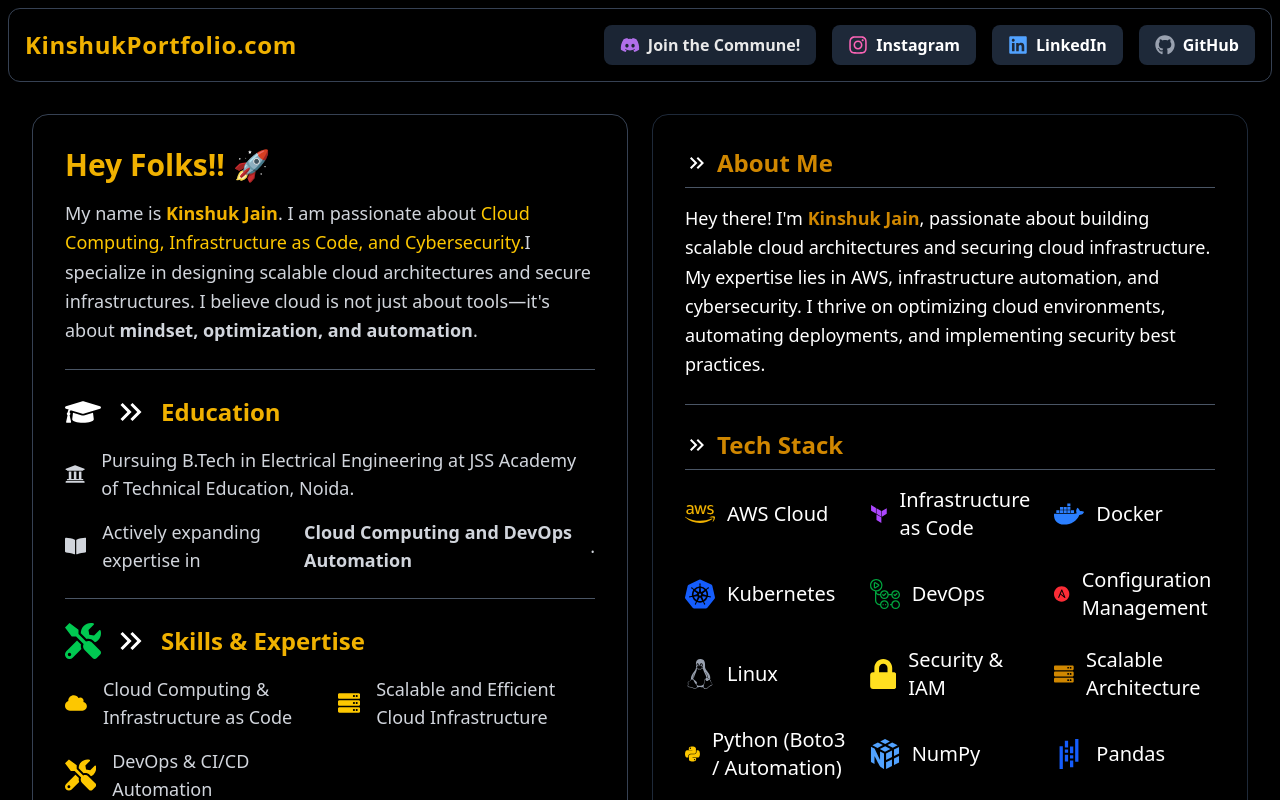
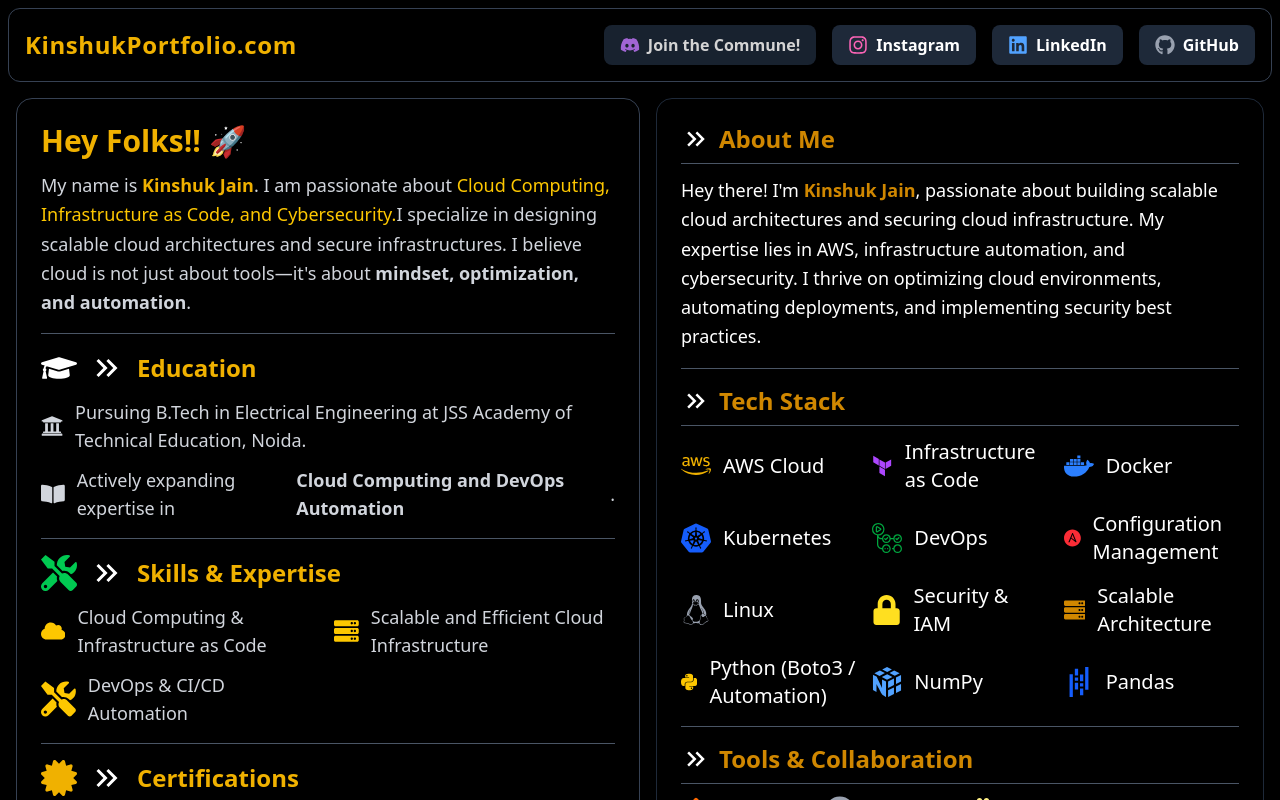
Before and after one commit to kinshukjainn/kinshukkportfolio, a React (Vite) app: page / in a window 1280 px wide. Shown: the top 800 px of the page. Built offline with nearby package versions, Linux system fonts and the light colour scheme.

Commit message:
new ui changes and icon changes

```diff
--- a/src/Content/Leftcontent.tsx
+++ b/src/Content/Leftcontent.tsx
@@ -6,13 +6,13 @@ import {
 } from "react-icons/si";
 import { MdOutlineKeyboardDoubleArrowRight } from "react-icons/md";
 
-const LeftContent = () => {
+const LeftContent = ({ className = "" }) => {
   return (
-    <div className="bg-black border border-gray-800 font-inter shadow-lg p-6 md:p-8 rounded-2xl w-full md:w-2/3 lg:w-1/2 flex-grow">
+    <div className={`bg-black border border-gray-800 font-inter shadow-lg p-4 md:p-6 rounded-2xl w-full max-w-3xl mx-auto lg:mx-0 ${className}`}>
 
       {/* About Me Section */}
-      <h2 className="text-2xl font-bold mb-4 pb-2 border-b border-gray-600 text-yellow-600 flex items-center gap-2">
-        <MdOutlineKeyboardDoubleArrowRight className="text-white" /> About Me
+      <h2 className="text-2xl font-bold mb-3 pb-2 border-b border-gray-600 text-yellow-600 flex items-center gap-2">
+        <MdOutlineKeyboardDoubleArrowRight className="text-white text-3xl" /> About Me
       </h2>
       <p className="text-white leading-relaxed text-base md:text-lg">
         Hey there! I'm <span className="font-semibold text-yellow-600">Kinshuk Jain</span>,
@@ -21,13 +21,13 @@ const LeftContent = () => {
         I thrive on optimizing cloud environments, automating deployments, and implementing security best practices.
       </p>
 
-      <div className="my-6 border-t border-gray-600"></div>
+      <div className="my-4 border-t border-gray-600"></div>
 
       {/* Tech Stack Section */}
-      <h2 className="text-2xl font-bold mb-4 pb-2 border-b border-gray-600 text-yellow-600 flex items-center gap-2">
-        <MdOutlineKeyboardDoubleArrowRight className="text-white" /> Tech Stack
+      <h2 className="text-2xl font-bold mb-3 pb-2 border-b border-gray-600 text-yellow-600 flex items-center gap-2">
+        <MdOutlineKeyboardDoubleArrowRight className="text-white text-3xl" /> Tech Stack
       </h2>
-      <ul className="grid grid-cols-2 sm:grid-cols-3 gap-6 text-white text-lg md:text-xl">
+      <ul className="grid grid-cols-2 sm:grid-cols-3 gap-4 text-white text-lg md:text-xl">
         <li className="flex items-center gap-3"><FaAws className="text-yellow-500 text-3xl" /> AWS Cloud</li>
         <li className="flex items-center gap-3"><SiTerraform className="text-purple-500 text-3xl" /> Infrastructure as Code</li>
         <li className="flex items-center gap-3"><FaDocker className="text-blue-500 text-3xl" /> Docker</li>
@@ -42,13 +42,13 @@ const LeftContent = () => {
         <li className="flex items-center gap-3"><SiPandas className="text-blue-600 text-3xl" /> Pandas</li>
       </ul>
 
-      <div className="my-6 border-t border-gray-600"></div>
+      <div className="my-4 border-t border-gray-600"></div>
 
       {/* Tools & Collaboration Section */}
-      <h2 className="text-2xl font-bold mb-4 pb-2 border-b border-gray-600 text-yellow-600 flex items-center gap-2">
-        <MdOutlineKeyboardDoubleArrowRight className="text-white" /> Tools & Collaboration
+      <h2 className="text-2xl font-bold mb-3 pb-2 border-b border-gray-600 text-yellow-600 flex items-center gap-2">
+        <MdOutlineKeyboardDoubleArrowRight className="text-white text-3xl" /> Tools & Collaboration
       </h2>
-      <ul className="grid grid-cols-2 sm:grid-cols-4 gap-6 text-white text-lg md:text-xl">
+      <ul className="grid grid-cols-2 sm:grid-cols-4 gap-4 text-white text-lg md:text-xl">
         <li className="flex items-center gap-3"><FaGitAlt className="text-orange-500 text-3xl" /> Git</li>
         <li className="flex items-center gap-3"><FaGithub className="text-gray-400 text-3xl" /> GitHub</li>
         <li className="flex items-center gap-3"><FaSlack className="text-yellow-200 text-3xl" /> Slack</li>
--- a/src/Content/Rightcontent.tsx
+++ b/src/Content/Rightcontent.tsx
@@ -4,12 +4,12 @@ import {
 } from "react-icons/fa";
 import { MdOutlineKeyboardDoubleArrowRight } from "react-icons/md";
 
-const RightContent = () => {
+const RightContent = ({ className = "" }) => {
   return (
-    <div className="bg-black border border-gray-700 font-poppins shadow-lg p-6 md:p-8 rounded-2xl w-full md:w-1/2 flex-grow">
+    <div className={`bg-black border border-gray-700 font-poppins shadow-lg p-4 md:p-6 rounded-2xl w-full lg:w-1/2 flex-shrink-0 max-w-3xl mx-auto lg:mx-0 ${className}`}>
 
       {/* 🚀 Introduction Section */}
-      <h2 className="text-3xl font-bold mb-4 text-yellow-500 flex items-center gap-3">
+      <h2 className="text-3xl font-bold mb-3 text-yellow-500 flex items-center gap-3">
         Hey Folks!! 🚀
       </h2>
       <p className="text-gray-300 leading-relaxed text-base md:text-lg">
@@ -18,61 +18,57 @@ const RightContent = () => {
         I specialize in designing scalable cloud architectures and secure infrastructures.
         I believe cloud is not just about tools—it's about <span className="font-semibold">mindset, optimization, and automation</span>.
       </p>
-
-      <div className="my-6 border-t border-gray-600"></div>
+      <div className="my-4 border-t border-gray-600"></div>
 
       {/* 🎓 Education Section */}
-      <h2 className="text-2xl font-semibold mb-4 text-yellow-500 flex items-center gap-3">
+      <h2 className="text-2xl font-semibold mb-3 text-yellow-500 flex items-center gap-3">
         <FaGraduationCap className="text-4xl text-white" />
         <MdOutlineKeyboardDoubleArrowRight className="text-white text-4xl" /> Education
       </h2>
-      <ul className="space-y-4 text-gray-300 text-base md:text-lg">
-        <li className="flex items-center gap-4">
+      <ul className="space-y-3 text-gray-300 text-base md:text-lg">
+        <li className="flex items-center gap-3">
           <FaUniversity className="text-3xl text-gray-300" />
           Pursuing B.Tech in Electrical Engineering at JSS Academy of Technical Education, Noida.
         </li>
-        <li className="flex items-center gap-4">
+        <li className="flex items-center gap-3">
           <FaBookOpen className="text-3xl text-gray-300" />
           Actively expanding expertise in <span className="font-semibold">Cloud Computing and DevOps Automation</span>.
         </li>
       </ul>
-
-      <div className="my-6 border-t border-gray-600"></div>
+      <div className="my-4 border-t border-gray-600"></div>
 
       {/* 🛠️ Skills & Expertise */}
-      <h2 className="text-2xl font-semibold mb-4 text-yellow-500 flex items-center gap-3">
+      <h2 className="text-2xl font-semibold mb-3 text-yellow-500 flex items-center gap-3">
         <FaTools className="text-4xl text-green-500" />
         <MdOutlineKeyboardDoubleArrowRight className="text-white text-4xl" /> Skills & Expertise
       </h2>
-      <ul className="grid grid-cols-1 md:grid-cols-2 gap-4 text-gray-300 text-base md:text-lg">
-        <li className="flex items-center gap-4">
+      <ul className="grid grid-cols-1 md:grid-cols-2 gap-3 text-gray-300 text-base md:text-lg">
+        <li className="flex items-center gap-3">
           <FaCloud className="text-4xl text-yellow-400" />
           Cloud Computing & Infrastructure as Code
         </li>
-        <li className="flex items-center gap-4">
+        <li className="flex items-center gap-3">
           <FaServer className="text-4xl text-yellow-400" />
           Scalable and Efficient Cloud Infrastructure
         </li>
-        <li className="flex items-center gap-4">
+        <li className="flex items-center gap-3">
           <FaTools className="text-4xl text-yellow-400" />
           DevOps & CI/CD Automation
         </li>
       </ul>
-
-      <div className="my-6 border-t border-gray-600"></div>
+      <div className="my-4 border-t border-gray-600"></div>
 
       {/* 🏆 Certifications */}
-      <h2 className="text-2xl font-semibold mb-4 text-yellow-500 flex items-center gap-3">
+      <h2 className="text-2xl font-semibold mb-3 text-yellow-500 flex items-center gap-3">
         <FaCertificate className="text-4xl text-yellow-500" />
         <MdOutlineKeyboardDoubleArrowRight className="text-white text-4xl" /> Certifications
       </h2>
-      <ul className="space-y-4 text-gray-300 text-base md:text-lg">
-        <li className="flex items-center gap-4">
+      <ul className="space-y-3 text-gray-300 text-base md:text-lg">
+        <li className="flex items-center gap-3">
           <FaLock className="text-4xl text-yellow-300" />
           AWS Certified Cloud Practitioner (Attempted, Preparing for Retake)
         </li>
       </ul>
-
     </div>
   );
 };
--- a/src/components/MainContent.tsx
+++ b/src/components/MainContent.tsx
@@ -1,15 +1,13 @@
 import Rightcontent from "../Content/Rightcontent";
 import Leftcontent from "../Content/Leftcontent";
+
 const MainContent = () => {
   return (
-    <>
-    <div className="flex flex-col font-inter bg-black mr-2 ml-2 mt-2 mb-2 rounded-lg font-sans md:flex-row justify-center items-start p-6 gap-6">
+    <div className="flex flex-col md:flex-row justify-center items-start p-4 gap-4 bg-black rounded-lg w-full max-w-7xl mx-auto font-inter">
+      <Rightcontent className="w-full md:w-1/2" />
+      <Leftcontent className="w-full md:w-1/2" />
+    </div>
+  );
+};
 
-        <Rightcontent/>
-        <Leftcontent/>
-    </div>
-    </>
-  )
-}
-
-export default MainContent
+export default MainContent;
```
